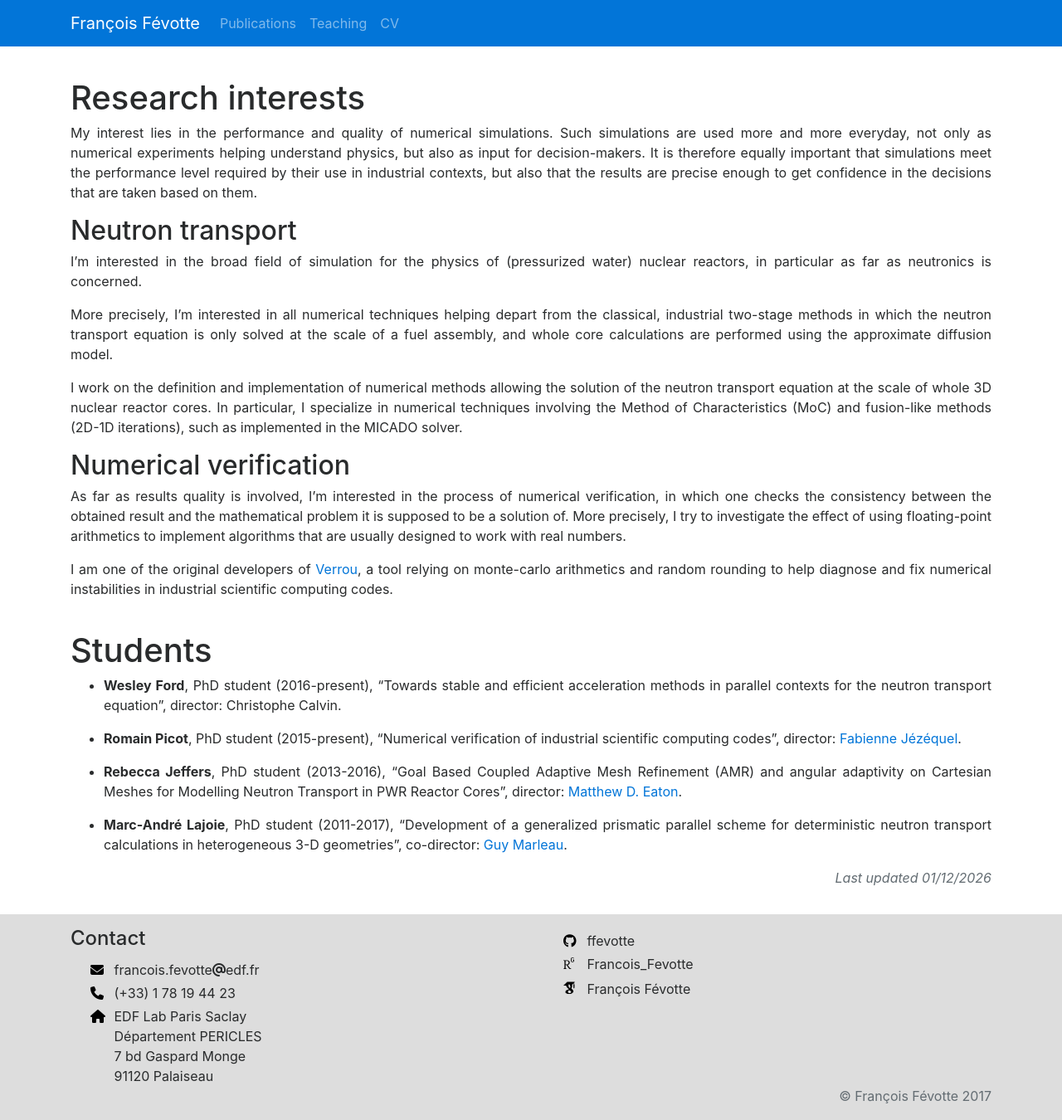
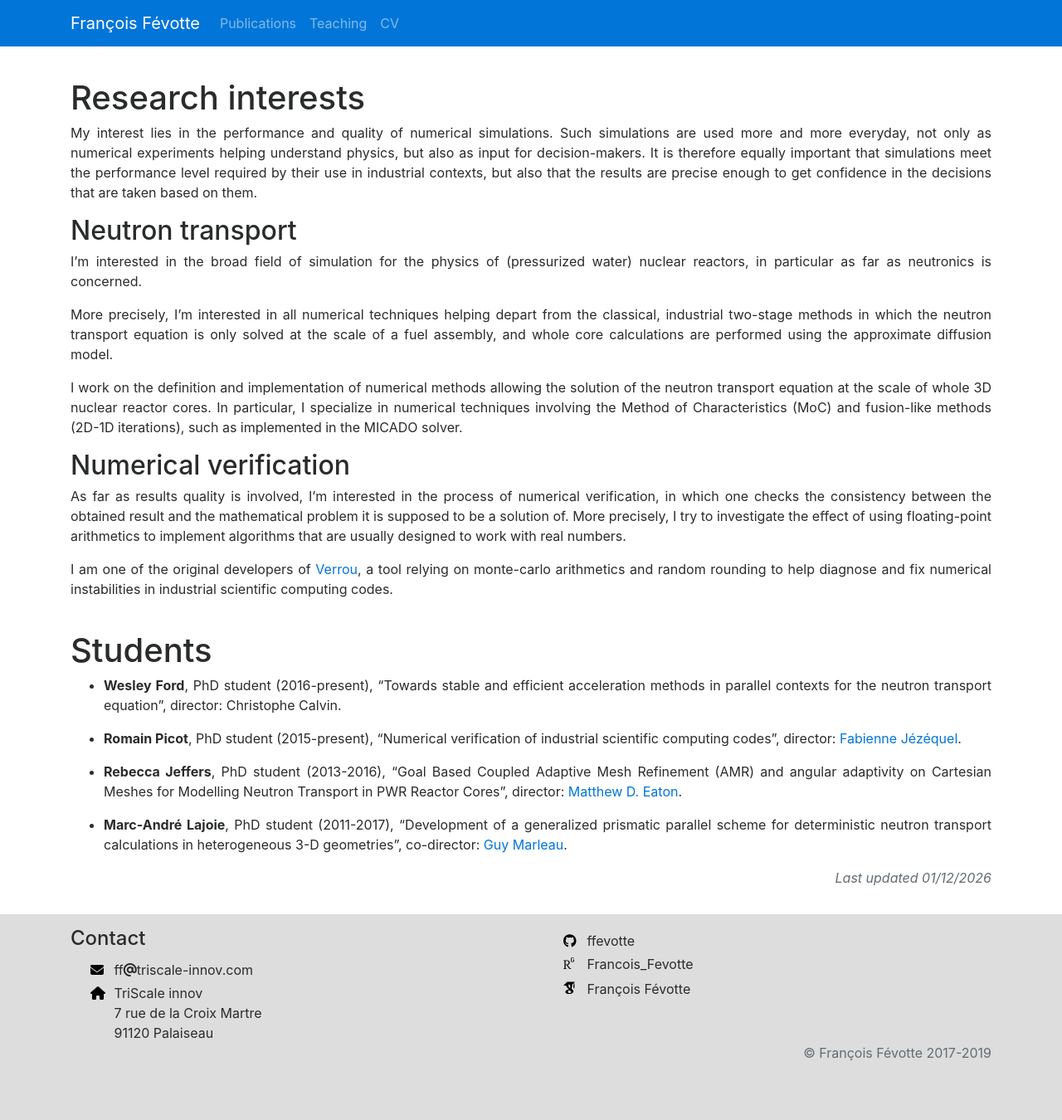
Before and after one commit to ffevotte/www.fevotte.net, a Jekyll site: the page built from home.md, in a window 1280 px wide. Shown: the whole page at 83% size. Built offline with Jekyll 4.4.1, drawn with Linux system fonts in a browser that asks for light colours; nearby versions of some CDN libraries; library files that are not in the unit come from our copies.

Commit message:
Update footer

```diff
--- a/_layouts/default.html
+++ b/_layouts/default.html
@@ -78,18 +78,13 @@
           <div class="col-sm-6 footer-box">
             <h1>Contact</h1>
             <div><i class="fa fa-envelope footer-icon" aria-hidden="true"></i>
-              francois.fevotte<i class="fa fa-at" aria-hidden="true"></i>edf.fr
-            </div>
-            <div><i class="fa fa-phone footer-icon" aria-hidden="true"></i>
-              (+33) 1 78 19 44 23
+              ff<i class="fa fa-at" aria-hidden="true"></i>triscale-innov.com
             </div>
             <div><i class="fa fa-home footer-icon" aria-hidden="true"></i>
-              EDF Lab Paris Saclay
+              TriScale innov
             </div>
             <div><span class="footer-icon"></span>
-              Département PERICLES</div>
-            <div><span class="footer-icon"></span>
-              7 bd Gaspard Monge</div>
+              7 rue de la Croix Martre</div>
             <div><span class="footer-icon"></span>
               91120 Palaiseau</div>
           </div>
@@ -114,7 +109,7 @@
           </div>
         </div>
         <div class="row">
-          <div class="col-sm-12 text-muted text-right">&copy; François Févotte 2017</div>
+          <div class="col-sm-12 text-muted text-right">&copy; François Févotte 2017-2019</div>
         </div>
       </div>
     </footer>
```
